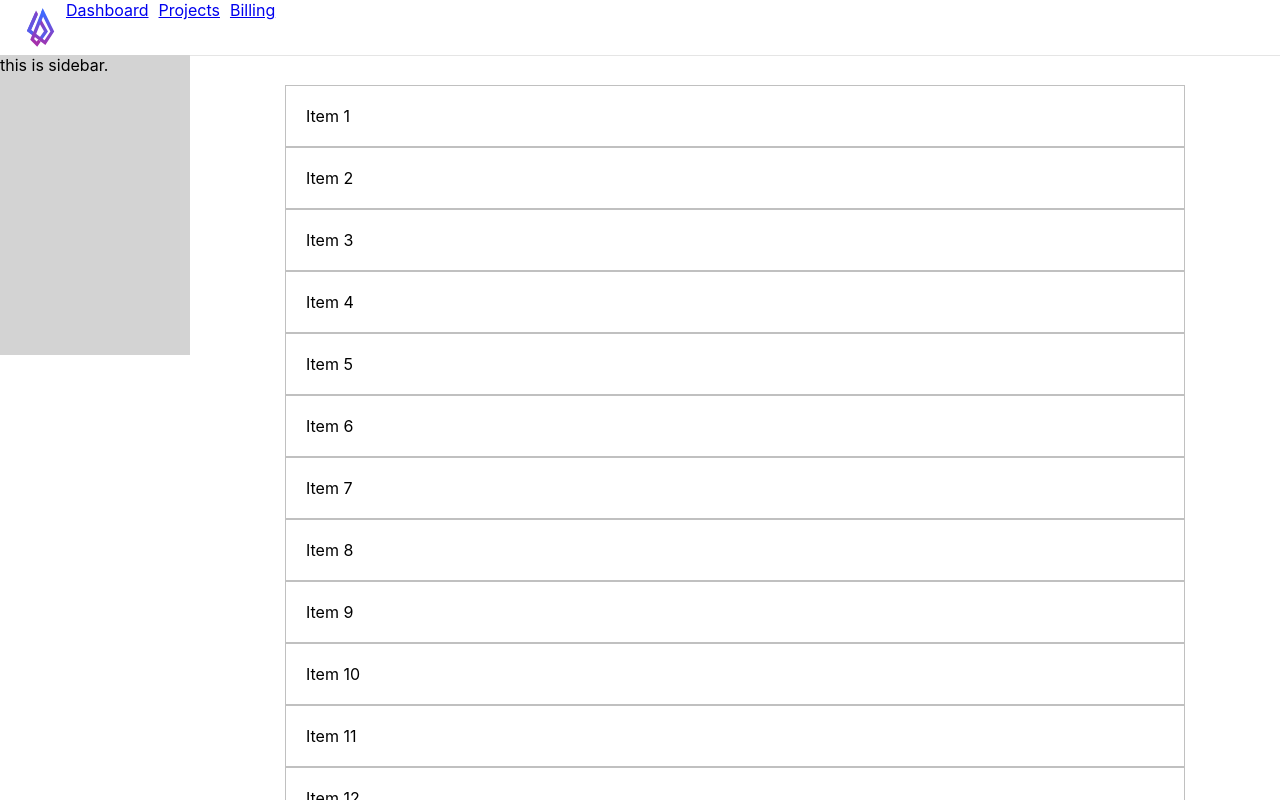
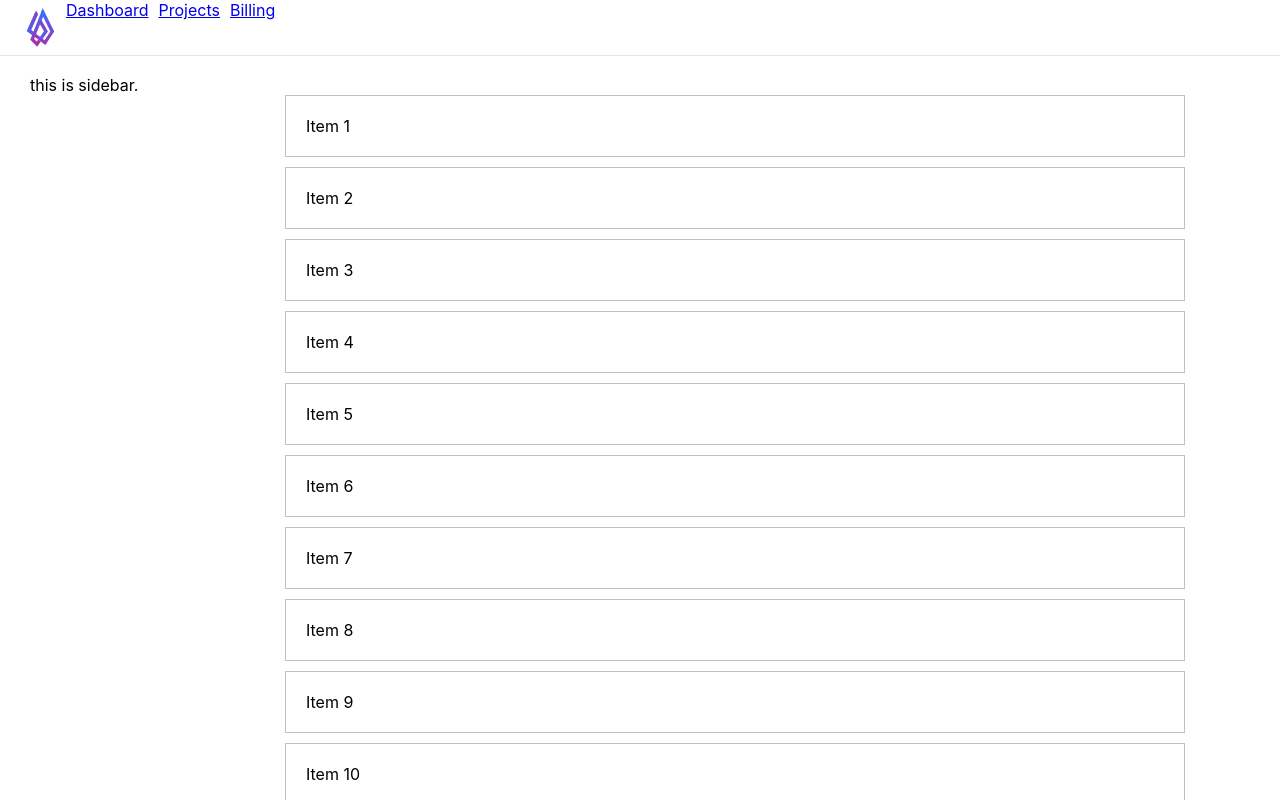
Before and after one commit to alacaesar/flamer, a React (Create React App) app: page /projects in a window 1280 px wide. Shown: the top 800 px of the page. Built offline with nearby package versions, Linux system fonts and the light colour scheme.

Commit message:
style fix

```diff
--- a/src/App.js
+++ b/src/App.js
@@ -18,16 +18,6 @@ class App extends Component {
         <Router>
           <Layout>
             <Switch>
-              <Redirect
-                path="nanay"
-                push
-                from="/proj"
-                to={{
-                  pathname: "/nanay.html",
-                  search: "utm=your+face",
-                  state: { referrer: "kdahks" }
-                }}
-              />
               <Route exact path="/" component={Home} />
               <Route path="/projects" component={Projects} />
               <Route path="/billing" component={Billing} />
--- a/src/css/styles.css
+++ b/src/css/styles.css
@@ -9,6 +9,7 @@
 
 .app-header {
   position: fixed;
+  z-index: 1;
   background-color: #fff;
   height: 55px;
   width: 100%;
@@ -41,7 +42,7 @@
   position: sticky;
   top: 55px;
   height: 300px;
-  background: lightgray;
+  padding: 20px 0 30px 30px;
 }
 
 /* header */
@@ -68,6 +69,7 @@
   padding: 20px;
   border: 1px solid silver;
   background: white;
+  margin: 10px 0;
 }
 
 /*# sourceMappingURL=styles.css.map */
--- a/src/css/styles.scss
+++ b/src/css/styles.scss
@@ -14,6 +14,7 @@ $root: "../assets/";
 
 .app-header {
   position: fixed;
+  z-index: 1;
   background-color: #fff;
   height: 55px;
   width: 100%;
@@ -46,7 +47,7 @@ $root: "../assets/";
     position: sticky;
     top: 55px;
     height: 300px;
-    background: lightgray;
+    padding: 20px 0 30px 30px;
   }
 }
 
@@ -77,4 +78,5 @@ $root: "../assets/";
   padding: 20px;
   border: 1px solid silver;
   background: white;
+  margin: 10px 0;
 }
```
Also changed, not shown: 1 other file (tests, documents, lock files or other folders).
